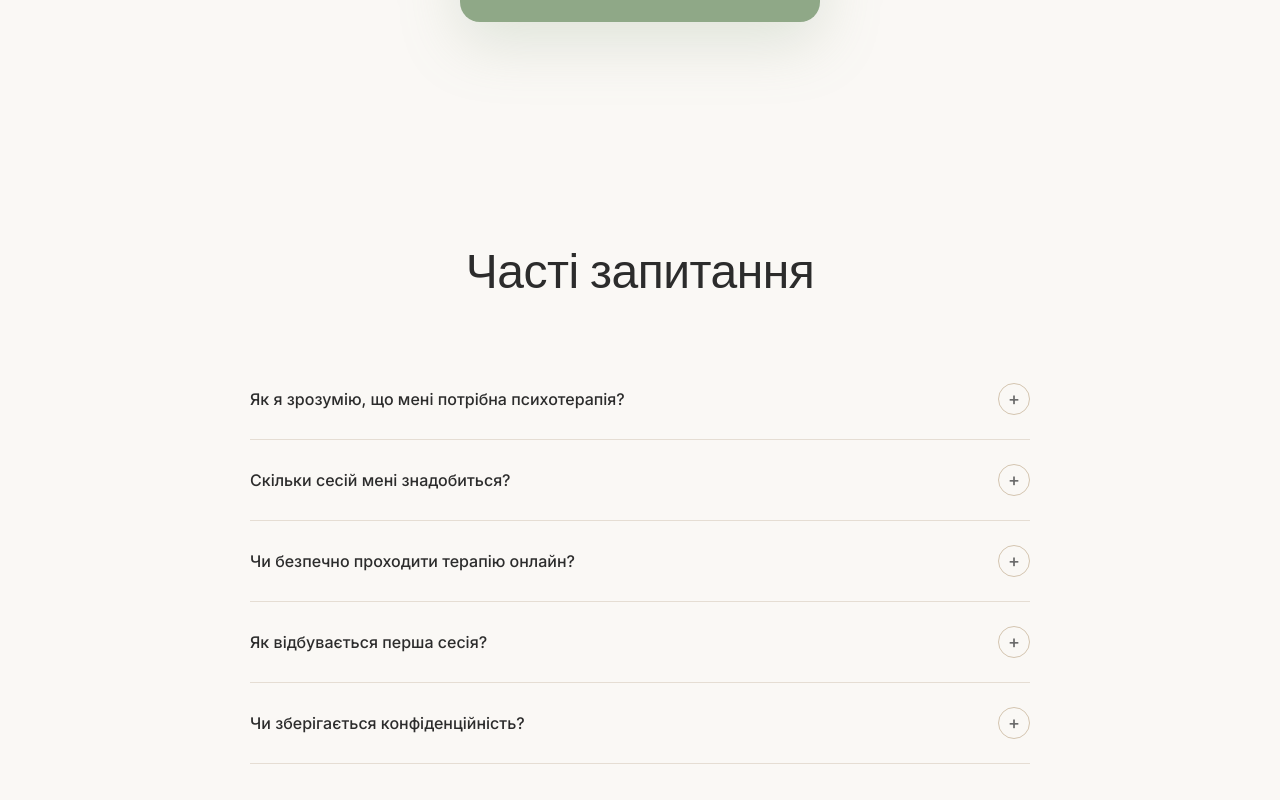
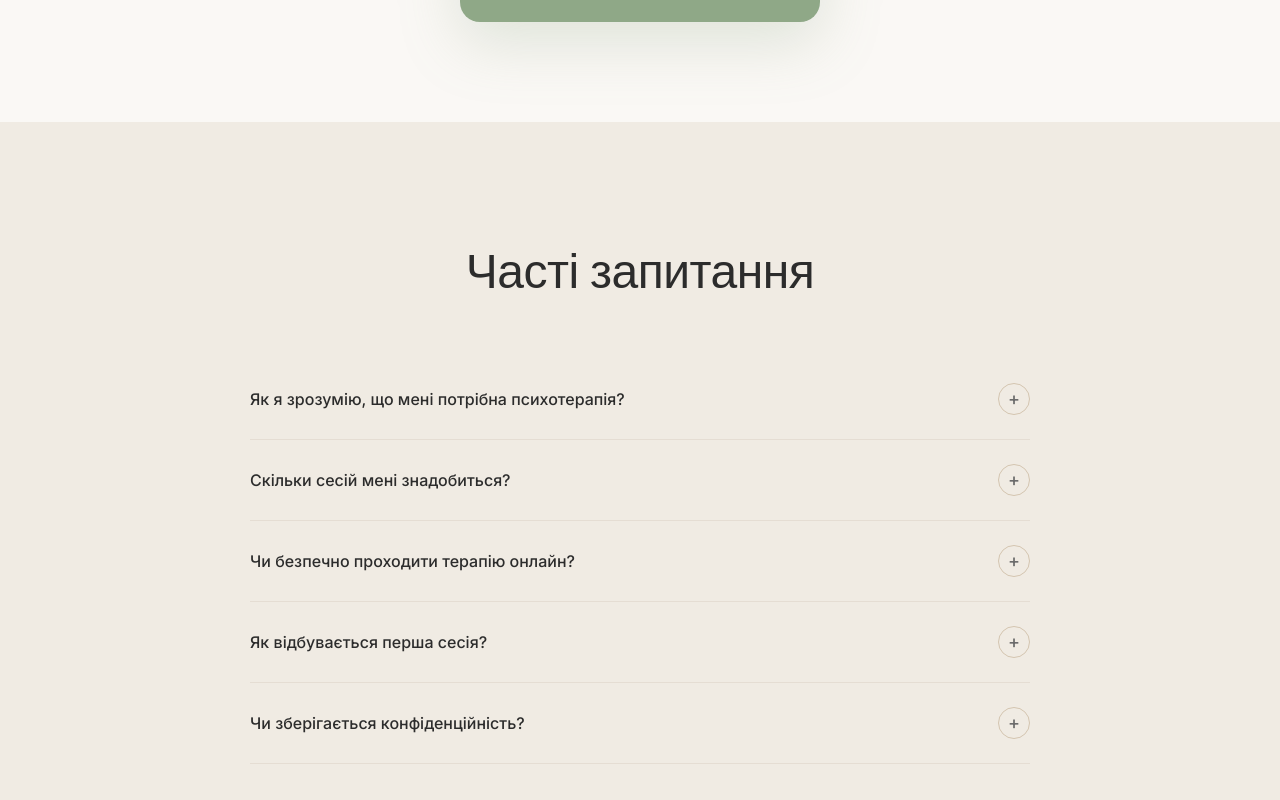
Before and after one commit to danylonahorniuk/psychologist-landing, a Next.js app: page / in a window 1280 px wide. Shown: the part 6040-6840 px from the top of the page. Built offline with nearby package versions, Linux system fonts and the light colour scheme.

Commit message:
feat: change FAQ section background to match testimonials

```diff
--- a/components/FAQ.tsx
+++ b/components/FAQ.tsx
@@ -29,7 +29,7 @@ export default function FAQ() {
   const [open, setOpen] = useState<number | null>(null);
 
   return (
-    <section id="faq" className="py-[120px] px-20 bg-bg">
+    <section id="faq" className="py-[120px] px-20 bg-bg-warm">
       <div className="max-w-[1280px] mx-auto">
         <div className="text-center mb-0">
           <h2 className="font-serif text-[48px] font-medium leading-[1.12] tracking-[-0.01em]">
```
